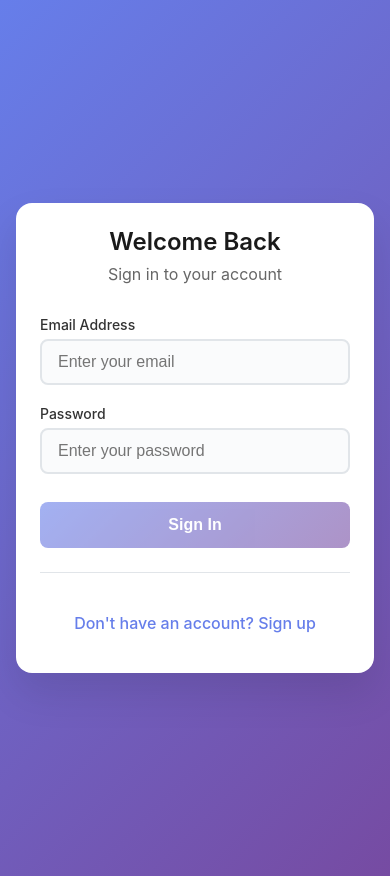
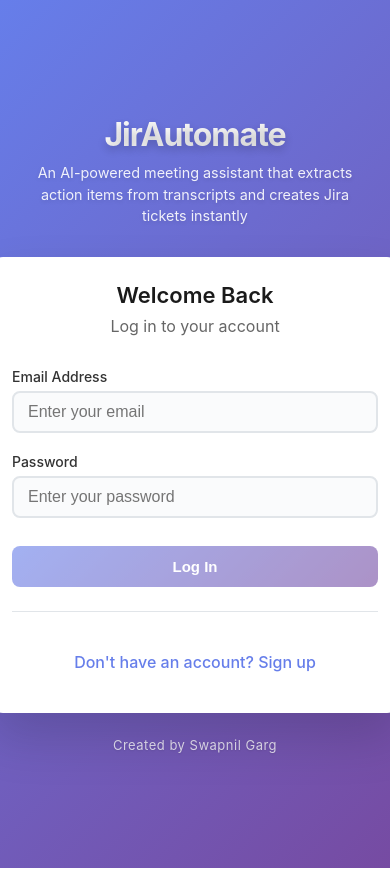
Before and after one commit to swapnilgarg7/JirAutomate, an Angular app in the folder frontend/: page / in a window 390 px wide. Built offline with nearby package versions, Linux system fonts and the light colour scheme.

Commit message:
updated css

```diff
--- a/frontend/src/app/auth/auth.html
+++ b/frontend/src/app/auth/auth.html
@@ -1,10 +1,17 @@
 <div class="auth-container">
+  <!-- Header -->
+  <div class="title">
+    <h1>JirAutomate</h1>
+    <p class="title-description">An AI-powered meeting assistant that extracts action items from transcripts and creates Jira tickets instantly</p>
+  </div>
+
+  <!-- Auth Card -->
   <div class="auth-card">
     <div class="auth-header">
       <h2 *ngIf="!isLogin">Create Account</h2>
       <h2 *ngIf="isLogin">Welcome Back</h2>
       <p class="auth-subtitle">
-        {{ isLogin ? 'Sign in to your account' : 'Sign up for a new account' }}
+        {{ isLogin ? 'Log in to your account' : 'Sign up for a new account' }}
       </p>
     </div>
 
@@ -59,10 +66,10 @@
         [disabled]="authForm.invalid || isLoading"
         [class.loading]="isLoading"
       >
-        <span *ngIf="!isLoading">{{ isLogin ? 'Sign In' : 'Create Account' }}</span>
+        <span *ngIf="!isLoading">{{ isLogin ? 'Log In' : 'Create Account' }}</span>
         <span *ngIf="isLoading" class="loading-spinner">
           <span class="spinner"></span>
-          {{ isLogin ? 'Signing In...' : 'Creating Account...' }}
+          {{ isLogin ? 'Logging In...' : 'Creating Account...' }}
         </span>
       </button>
     </form>
@@ -70,9 +77,14 @@
     <div class="auth-footer">
       <p>
         <a href="#" (click)="toggleMode(); $event.preventDefault()" class="toggle-link">
-          {{ isLogin ? 'Don\'t have an account? Sign up' : 'Already have an account? Sign in' }}
+          {{ isLogin ? 'Don\'t have an account? Sign up' : 'Already have an account? Log in' }}
         </a>
       </p>
     </div>
   </div>
+
+  <!-- Footer -->
+  <footer class="page-footer">
+    <p>Created by Swapnil Garg</p>
+  </footer>
 </div>
--- a/frontend/src/app/auth/auth.scss
+++ b/frontend/src/app/auth/auth.scss
@@ -1,27 +1,72 @@
 .auth-container {
   min-height: 100vh;
   display: flex;
+  flex-direction: column;
   align-items: center;
   justify-content: center;
   background: linear-gradient(135deg, #667eea 0%, #764ba2 100%);
   padding: 20px;
   font-family: -apple-system, BlinkMacSystemFont, 'Segoe UI', Roboto, sans-serif;
+  position: relative;
+}
+
+/* Beautiful Title Section */
+.title {
+  text-align: center;
+  margin-bottom: 40px;
+  animation: fadeInDown 0.8s ease-out;
+}
+
+.title h1 {
+  font-size: 3.5rem;
+  font-weight: 700;
+  color: white;
+  margin: 0 0 16px 0;
+  text-shadow: 0 4px 8px rgba(0, 0, 0, 0.2);
+  letter-spacing: -1px;
+  background: linear-gradient(45deg, #ffffff, #f0f0f0);
+  -webkit-background-clip: text;
+  -webkit-text-fill-color: transparent;
+  background-clip: text;
+}
+
+.title-description {
+  font-size: 1.2rem;
+  color: rgba(255, 255, 255, 0.9);
+  margin: 0;
+  max-width: 600px;
+  line-height: 1.6;
+  text-shadow: 0 2px 4px rgba(0, 0, 0, 0.1);
+  font-weight: 400;
+}
+
+@keyframes fadeInDown {
+  from {
+    opacity: 0;
+    transform: translateY(-30px);
+  }
+  to {
+    opacity: 1;
+    transform: translateY(0);
+  }
 }
 
 .auth-card {
   background: white;
-  border-radius: 16px;
-  box-shadow: 0 20px 40px rgba(0, 0, 0, 0.1);
+  border-radius: 20px;
+  box-shadow: 0 25px 50px rgba(0, 0, 0, 0.15);
   padding: 40px;
   width: 100%;
-  max-width: 400px;
-  animation: slideUp 0.3s ease-out;
+  max-width: 440px;
+  animation: slideUp 0.6s ease-out;
+  backdrop-filter: blur(10px);
+  border: 1px solid rgba(255, 255, 255, 0.2);
 }
 
 @keyframes slideUp {
   from {
     opacity: 0;
-    transform: translateY(20px);
+    transform: translateY(30px);
   }
   to {
     opacity: 1;
@@ -32,13 +77,13 @@
 .auth-header {
   text-align: center;
   margin-bottom: 32px;
+}
 
-  h2 {
+.auth-header h2 {
   color: #1a1a1a;
   font-size: 28px;
   font-weight: 600;
   margin: 0 0 8px 0;
-  }
 }
 
 .auth-subtitle {
@@ -56,13 +101,13 @@
 .form-group {
   display: flex;
   flex-direction: column;
+}
 
-  label {
+.form-group label {
   color: #333;
   font-weight: 500;
   margin-bottom: 6px;
   font-size: 14px;
-  }
 }
 
 .form-input {
@@ -72,18 +117,18 @@
   font-size: 16px;
   transition: all 0.2s ease;
   background: #fafbfc;
+}
 
-  &:focus {
+.form-input:focus {
   outline: none;
   border-color: #667eea;
   background: white;
   box-shadow: 0 0 0 3px rgba(102, 126, 234, 0.1);
 }
 
-  &.error {
+.form-input.error {
   border-color: #dc3545;
   background: #fff5f5;
-  }
 }
 
 .error-message {
@@ -92,14 +137,14 @@
   margin-top: 4px;
   display: flex;
   align-items: center;
+}
 
-  &.general-error {
+.error-message.general-error {
   background: #fff5f5;
   border: 1px solid #dc3545;
   padding: 12px;
   border-radius: 6px;
   margin-top: 0;
-  }
 }
 
 .submit-btn {
@@ -115,21 +160,21 @@
   margin-top: 8px;
   position: relative;
   overflow: hidden;
+}
 
-  &:hover:not(:disabled) {
+.submit-btn:hover:not(:disabled) {
   transform: translateY(-1px);
   box-shadow: 0 8px 20px rgba(102, 126, 234, 0.3);
 }
 
-  &:active {
+.submit-btn:active {
   transform: translateY(0);
 }
 
-  &:disabled {
+.submit-btn:disabled {
   opacity: 0.6;
   cursor: not-allowed;
   transform: none;
-  }
 }
 
 .loading-spinner {
@@ -165,24 +210,179 @@
   text-decoration: none;
   font-weight: 500;
   transition: color 0.2s ease;
+}
 
-  &:hover {
+.toggle-link:hover {
   color: #5a67d8;
   text-decoration: underline;
 }
+
+/* Beautiful Footer Section */
+.page-footer {
+  margin-top: 40px;
+  text-align: center;
+  animation: fadeInUp 1s ease-out;
 }
 
-// Responsive design
-@media (max-width: 480px) {
+.page-footer p {
+  color: rgba(255, 255, 255, 0.8);
+  font-size: 14px;
+  margin: 0;
+  font-weight: 400;
+  text-shadow: 0 1px 2px rgba(0, 0, 0, 0.1);
+  letter-spacing: 0.5px;
+}
+
+@keyframes fadeInUp {
+  from {
+    opacity: 0;
+    transform: translateY(20px);
+  }
+  to {
+    opacity: 1;
+    transform: translateY(0);
+  }
+}
+
+/* Mobile Responsive Design */
+@media (max-width: 768px) {
   .auth-container {
     padding: 16px;
+    min-height: 100vh;
+  }
+
+  .title {
+    margin-bottom: 30px;
+  }
+
+  .title h1 {
+    font-size: 2.5rem;
+    margin-bottom: 12px;
+  }
+
+  .title-description {
+    font-size: 1rem;
+    padding: 0 10px;
   }
 
   .auth-card {
-    padding: 24px;
+    padding: 30px 24px;
+    border-radius: 16px;
+    max-width: 100%;
   }
 
   .auth-header h2 {
     font-size: 24px;
   }
+
+  .page-footer {
+    margin-top: 30px;
   }
+}
+
+@media (max-width: 480px) {
+  .auth-container {
+    padding: 12px;
+  }
+
+  .title h1 {
+    font-size: 2rem;
+    margin-bottom: 8px;
+  }
+
+  .title-description {
+    font-size: 0.9rem;
+    line-height: 1.5;
+  }
+
+  .auth-card {
+    padding: 24px 20px;
+    border-radius: 12px;
+  }
+
+  .auth-header h2 {
+    font-size: 22px;
+  }
+
+  .form-input {
+    padding: 10px 14px;
+    font-size: 16px; /* Prevents zoom on iOS */
+  }
+
+  .submit-btn {
+    padding: 12px 16px;
+    font-size: 15px;
+  }
+
+  .page-footer {
+    margin-top: 24px;
+  }
+
+  .page-footer p {
+    font-size: 13px;
+  }
+}
+
+@media (max-width: 360px) {
+  .title h1 {
+    font-size: 1.8rem;
+  }
+
+  .title-description {
+    font-size: 0.85rem;
+  }
+
+  .auth-card {
+    padding: 20px 16px;
+  }
+
+  .auth-header h2 {
+    font-size: 20px;
+  }
+}
+
+/* Landscape orientation for small screens */
+@media (max-height: 640px) and (orientation: landscape) {
+  .auth-container {
+    padding: 12px;
+  }
+
+  .title {
+    margin-bottom: 20px;
+  }
+
+  .title h1 {
+    font-size: 2rem;
+    margin-bottom: 6px;
+  }
+
+  .title-description {
+    font-size: 0.9rem;
+  }
+
+  .auth-card {
+    padding: 20px;
+  }
+
+  .page-footer {
+    margin-top: 20px;
+  }
+}
+
+/* High DPI / Retina displays */
+@media (-webkit-min-device-pixel-ratio: 2), (min-resolution: 192dpi) {
+  .title h1 {
+    text-shadow: 0 2px 4px rgba(0, 0, 0, 0.2);
+  }
+
+  .title-description {
+    text-shadow: 0 1px 2px rgba(0, 0, 0, 0.1);
+  }
+}
+
+/* Dark mode support (if needed) */
+@media (prefers-color-scheme: dark) {
+  .auth-card {
+    background: rgba(255, 255, 255, 0.95);
+  }
+}
--- a/frontend/src/app/transcript/transcript.html
+++ b/frontend/src/app/transcript/transcript.html
@@ -1,7 +1,7 @@
 <div class="transcript-container">
   <!-- Header -->
   <div class="page-header">
-    <h1>Transcript Analysis</h1>
+    <h1>JirAutomate</h1>
     <p class="subtitle">Upload your transcript to automatically extract and manage Jira tickets</p>
   </div>
 
```
Also changed, not shown: 1 other file (tests, documents, lock files or other folders). Lines whose indentation alone changed are shown as unchanged.
